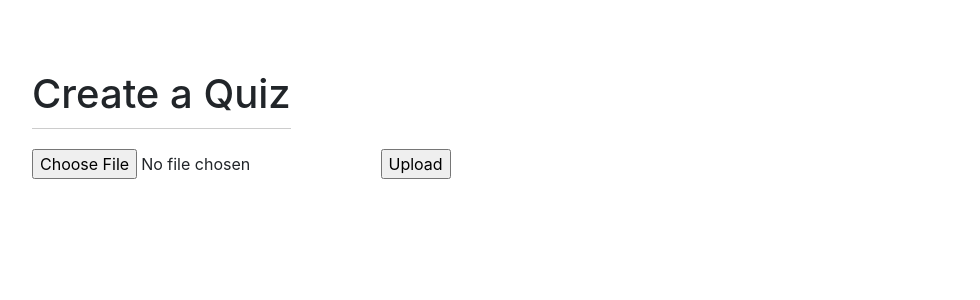
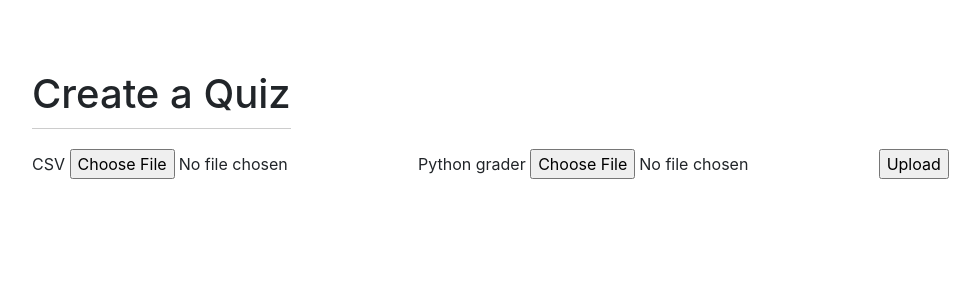
Before and after one commit to GatorIncubator/quizagator, a Flask app: page /teachers/classes/1/quizzes/create/ in a window 1280 px wide. Shown: the part 40-340 px from the top of the page, without its empty margins (38-1018 px from the left). Run offline with Flask 2, Linux system fonts and the light colour scheme; the visitor is signed in with stand-in values (Sample User, id 1); some libraries are stand-ins or nearby versions.

Commit message:
Add grader upload field

```diff
--- a/application/templates/teachers/quizzes/create.html
+++ b/application/templates/teachers/quizzes/create.html
@@ -19,7 +19,10 @@
 	 				      method = "POST"
 				              enctype = "multipart/form-data">
 
-				 		<input type = "file" name = "file" />
+						<label for="csv_upload">CSV</label>
+						<input id="csv_upload" type = "file" name = "csv" />
+						<label for="grader_upload">Python grader</label>
+				 		<input id="grader_upload" type = "file" name = "grader" />
 				 		<input type = "submit" value="Upload"/>
 					</form>
 		</div>
```
